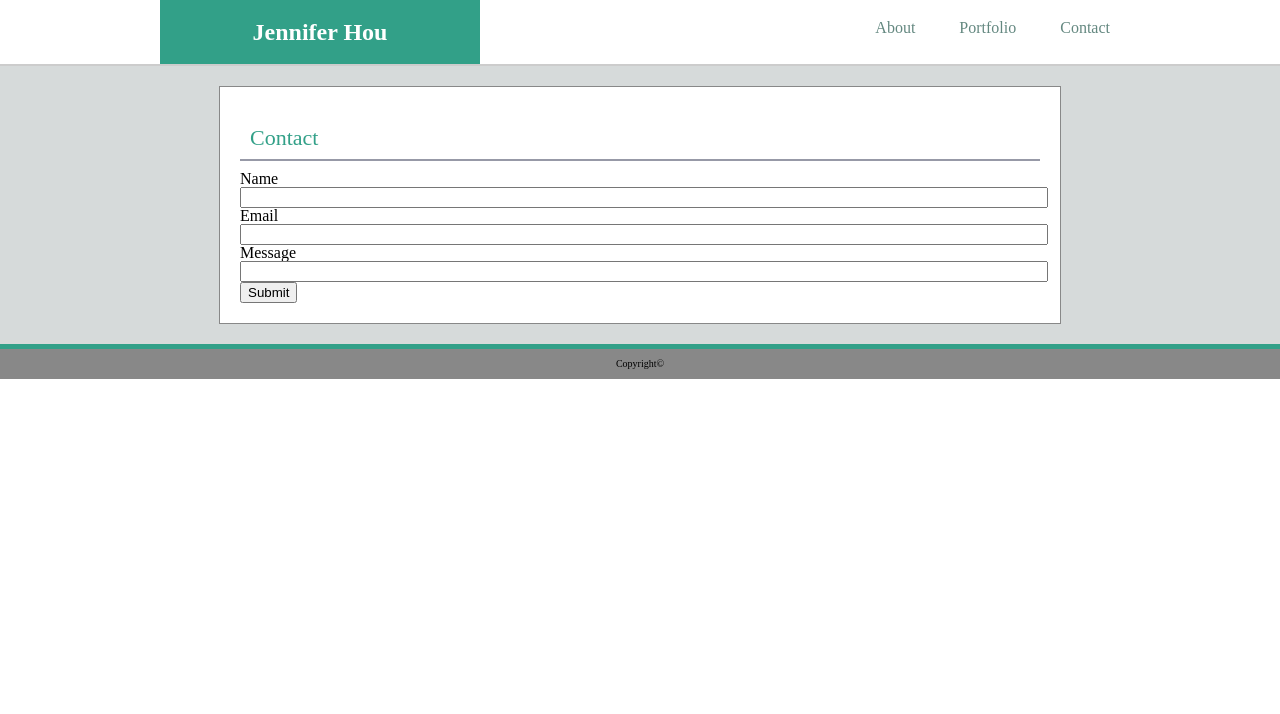
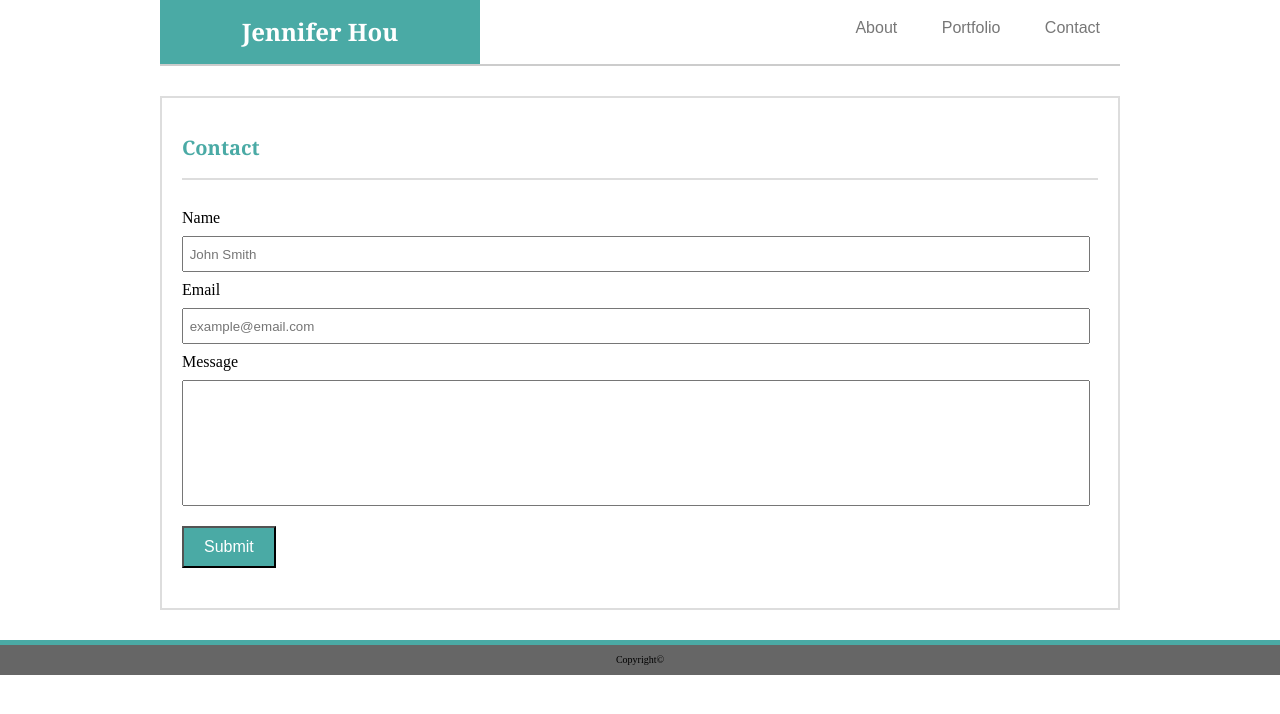
Before and after one commit to Shuchuan35/BasicPortfolio, a plain HTML site: page contact.html in a window 1280 px wide. Drawn offline with Linux system fonts and the light colour scheme.

Commit message:
modified porfolio

```diff
--- a/assets/css/style.css
+++ b/assets/css/style.css
@@ -1,4 +1,5 @@
 header {
+    background-color: #ffffff;
     overflow: auto;
     border-bottom: 2px solid #cccccc;
 }
@@ -9,15 +10,38 @@ header::after {
     clear: both;
 }
 
-h1 {
-    background-color: #32a088;
+h1,
+h2 {
+    font-family: Georgia, Times, 'Times New Roman', Times, serif;
+}
+
+nav,
+p {
+    font-family: Arial, 'Helvetica Neue', Helvetica, sans-serif;
+}
+
+.group {
+    background-color: #ffffff;
+    margin: 0 auto;
+    width: 960px;
+}
+
+.container {
+    background-color: #ffffff;
+    border: 2px solid #dddddd;
+    box-sizing: border-box;
+    margin: 30px auto;
+    width: 960px;
+}
+
+.logo {
+    background-color: #4aaaa5;
     width: 280px;
-    color: white;
+    color: #ffffff;
     padding: 20px;
-    margin: 0 160px;
     text-align: center;
     font-size: 24px;
-    font-weight: 700;
+    font-weight: 900;
     float: left;
 }
 
@@ -26,73 +50,79 @@ h1 {
 }
 
 .nav li {
-   position: relative;
-   right: 150px;
    display: inline-block;
-   margin: 20px;
-}
-
-.group {
+   padding: 20px;
 
 }
 
-.container {
-    background-color: #d6dada;
-    padding: 20px 160px 20px 160px;
-    margin: 0 auto;
+.box {
+    margin: 20px;
 }
-
-.box {
-    border: 1px solid #888888;
-    background-color: white;
-    width: 800px;
-    padding: 20px;
-    margin: 0 auto;
-}
-
 .box-top {
-    border-bottom: 2px solid #9799a7;
-    padding: 10px;
-    margin: 10px 0;
+    border-bottom: 2px solid #dddddd;
+    margin: 20px;
 }
 
 h2 {
-    background-color: white;
-    color: #32a088;
-    font-size: 22px;
+    color: #4aaaa5;
+    font-size: 20px;
     text-align: left;
-    text-transform: 800;
+    font-weight: 900;
+    padding: 20px 0;
 }
 
 img {
-    height: 150px;
-    width: 200px;
-    margin: 0 20px;
+    height: 170px;
+    width: 140px;
+    margin-right: 20px;
+    margin-bottom: 20px;
     float: left;
 }
 
 p {
+    color: #777777;
     margin: 20px;
 }
 
 a {
-    color: #648880;
+    color: #777777;
     text-decoration: none;
   }
 
 a:hover {
-    color: #a9b2b9;
+    color: #4aaaa5;
   }
 
 footer {
-    background-color: #888888;
+    background-color: #666666;
     padding: 10px;
     font-size: 10px;
     text-align: center;
-    border-top: 5px solid #32a088;
+    border-top: 5px solid #4aaaa5;
 }
 
-input {
-    width: 800px;
-    margin: 0 auto;
+h3 {
+    padding: 10px 0;
 }
+#name,
+#email,
+#message {
+    width: 900px;
+}
+
+#name,
+#email {
+    height: 30px;
+}
+
+#message {
+    height: 120px;
+}
+
+button {
+    background-color: #4aaaa5;
+    color: #ffffff;
+    margin: 20px 0;
+    padding: 10px 20px;
+    font-size: 16px;
+}
--- a/contact.html
+++ b/contact.html
@@ -26,27 +26,33 @@
 
     </header>
 
-    <section class="container">
-      <div class="box">
-          <div class="box-top">
-              <h2>Contact</h2>
-          </div>
+    <main>
+      <div class="container">
 
+        <div class="box-top">
+          <h2>Contact</h2>
+        </div>
+
+        <div class="box">
           <h3>Name</h3>
-          <input type="text">
+          <input id="name" type="text" placeholder=" John Smith">
+
           <h3>Email</h3>
-          <input type="text">
+          <input id="email" type="text" placeholder=" example@email.com">
+
           <h3>Message</h3>
-          <input type="text">
+          <input id="message" type="text">
+
           <button>Submit</button>
+        </div>
 
       </div>
 
-    </section>
+    </main>
 
     <!-- Footer -->
 
-    <footer class="group">
+    <footer>
 
       <small>Copyright&copy; </small>
 
```
Also changed, not shown: index.html (+7 -7 lines), portfolio.html (+1 -1 lines), assets/images/portfolio1.jpg (added), assets/images/portfolio2.jpg (added), assets/images/portfolio3.jpg (added), assets/images/portfolio4.jpg (added), assets/images/portfolio5.jpg (added).
